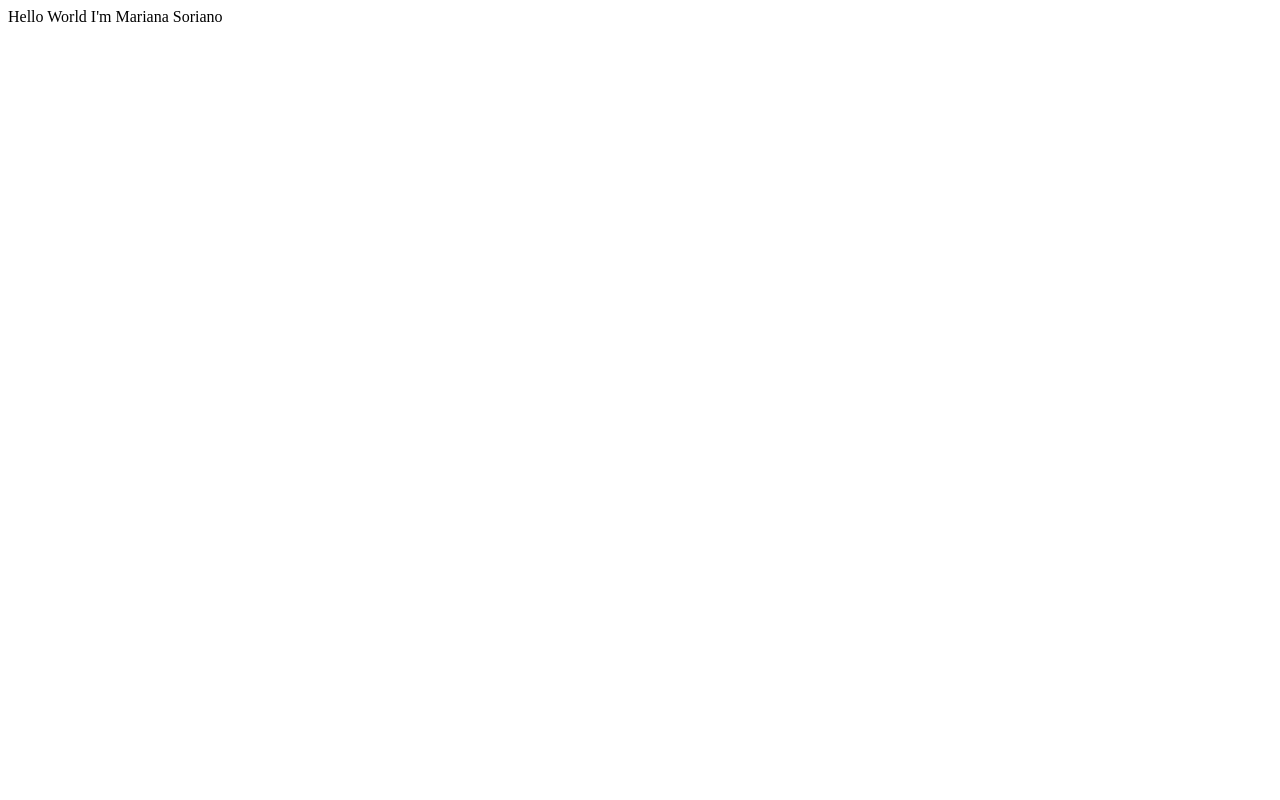
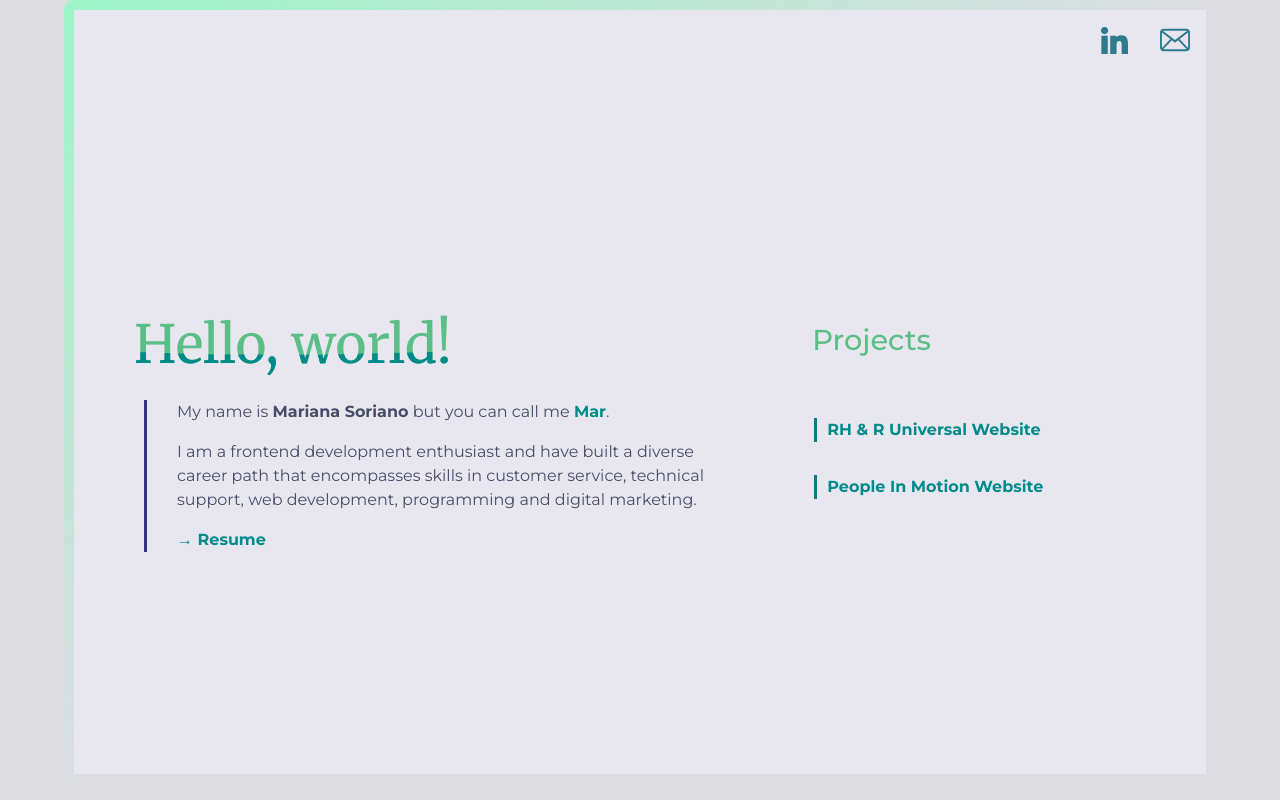
Before and after one commit to MarianaSori/MarianaSori.github.io, a plain HTML site: page index.html in a window 1280 px wide. Drawn offline with nearby package versions, Linux system fonts and the light colour scheme.

Commit message:
version1

```diff
--- /dev/null
+++ b/css/style.css
@@ -0,0 +1,206 @@
+@import url("https://fonts.googleapis.com/css2?family=Merriweather:ital,wght@0,300;0,400;0,700;0,900;1,300;1,400;1,700;1,900&family=Montserrat:ital,wght@0,100..900;1,100..900&display=swap");
+
+body {
+  background-color: #dcdce1;
+  color: #474d69;
+  font-family: "Montserrat", sans-serif;
+  overflow-y: auto;
+}
+
+h1,
+h2,
+h3,
+h4,
+h5,
+h6 {
+  font-family: "Merriweather", sans-serif;
+  margin: 0;
+}
+
+.hov {
+  text-decoration: none;
+  display: inline-block;
+  position: relative;
+}
+.hov::after {
+  content: "";
+  position: absolute;
+  width: 100%;
+  height: 2px;
+  bottom: 0;
+  left: 0;
+  background-color: rgb(122, 199, 133);
+  transform: scaleX(0);
+  transform-origin: bottom right;
+  transition: transform 0.6s ease-out;
+}
+
+.hov:hover:after {
+  transform: scaleX(1);
+  transform-origin: bottom left;
+}
+
+img {
+  width: 100%;
+}
+
+.row-style {
+  position: relative;
+  padding: 10px;
+  width: 90%;
+  border-radius: 10px;
+}
+
+.row-style::before {
+  border-radius: 10px;
+  content: "";
+  position: absolute;
+  top: 0;
+  left: 0;
+  right: 0;
+  bottom: 0;
+  background-image: linear-gradient(
+    to top left,
+    transparent 50%,
+    #90f9c4 110%,
+    #39f3bb 100%
+  );
+  opacity: 1;
+  transition: opacity 1s;
+}
+
+.row-style::after {
+  border-radius: 10px;
+  content: "";
+  position: absolute;
+  top: 0;
+  left: 0;
+  right: 0;
+  bottom: 0;
+  background-image: linear-gradient(
+    to bottom right,
+    transparent 50%,
+    #90f9c4 110%,
+    #39f3bb 100%
+  );
+  opacity: 0;
+  transition: opacity 1s;
+}
+
+.row-style:hover::before {
+  opacity: 0;
+}
+
+.row-style:hover::after {
+  opacity: 1;
+}
+.colm {
+  display: flex;
+  align-items: left;
+  justify-content: center;
+  flex-direction: column;
+  z-index: 2;
+  background-color: #e8e7ef;
+  padding-left: 35px;
+}
+
+.mcolor {
+  background-color: #e8e7ef;
+  z-index: 2;
+}
+
+.size {
+  height: 90.5%;
+}
+
+.title {
+  font-size: 3.3em;
+  color: rgb(77, 168, 77);
+  padding-left: 25px;
+}
+
+.title1 {
+  font-size: 1.8em;
+  color: #5bbe86;
+  font-family: "Montserrat", sans-serif;
+  padding: 30px 30px 35px 30px;
+}
+
+.content1 {
+  padding-left: 30px;
+  margin-left: 35px;
+  border-left: solid 3px rgb(54, 50, 140);
+}
+
+@media (min-width: 768px) {
+  .title1 {
+    padding: 30px 30px 60px 30px;
+  }
+}
+.projects {
+  border-left: solid teal;
+  padding-left: 10px;
+  margin-bottom: 0;
+}
+
+@media (min-width: 768px) {
+  .projects {
+    margin-bottom: 25px;
+  }
+}
+
+ul {
+  list-style-type: none;
+  padding: 0;
+}
+
+ul li {
+  padding-bottom: 8px;
+}
+
+.highlight {
+  color: darkcyan;
+}
+
+.wavea {
+  color: rgb(91, 190, 134);
+  position: absolute;
+}
+
+.wave {
+  color: darkcyan;
+  animation: wave 2s ease-in-out infinite;
+  transition: 1s;
+  cursor: pointer;
+}
+
+@keyframes wave {
+  0%,
+  100% {
+    clip-path: polygon(
+      0% 47%,
+      10% 48%,
+      33% 54%,
+      54% 60%,
+      70% 61%,
+      84% 59%,
+      100% 52%,
+      100% 100%,
+      0% 100%
+    );
+  }
+
+  50% {
+    clip-path: polygon(
+      0% 60%,
+      15% 65%,
+      34% 66%,
+      51% 62%,
+      67% 58%,
+      84% 45%,
+      100% 46%,
+      100% 100%,
+      0% 100%
+    );
+  }
+}
--- a/index.html
+++ b/index.html
@@ -1 +1,77 @@
-Hello World I'm Mariana Soriano
+<!DOCTYPE html>
+<html lang="en">
+
+<head>
+    <meta charset="UTF-8">
+    <meta name="viewport" content="width=device-width, initial-scale=1.0">
+    <link href="https://cdn.jsdelivr.net/npm/bootstrap@5.3.3/dist/css/bootstrap.min.css" rel="stylesheet"
+        integrity="sha384-QWTKZyjpPEjISv5WaRU9OFeRpok6YctnYmDr5pNlyT2bRjXh0JMhjY6hW+ALEwIH" crossorigin="anonymous">
+    <link rel="stylesheet" href="css/style.css">
+    <link rel="stylesheet"
+        href="https://fonts.googleapis.com/css2?family=Material+Symbols+Outlined:opsz,wght,FILL,GRAD@20..48,100..700,0..1,-50..200" />
+    <title>Document</title>
+</head>
+
+<body>
+    <div class="container-fluid row-style vh-100">
+        <nav class="navbar justify-content-end mcolor">
+            <a class="navbar-brand mx-3 hov" href="https://www.linkedin.com/in/mariana-soriano-castro-118583247/"
+                target="_blank">
+                <img src="linkedin-svgrepo-com.svg" width="27" height="27" alt="">
+            </a>
+            <a class="navbar-brand mx-3 hov" href="mailto:masorianoc@hotmail.com" target="_blank">
+                <img src="mail-svgrepo-com.svg" width="30" height="30" alt="">
+            </a>
+        </nav>
+        <div class="container-fluid size">
+            <div class="row h-100">
+                <div class="col-md-7 colm text-left justify-content-middle">
+
+                    <div class="py-4">
+                        <h1 class="title wavea">Hello, world!</h1>
+                        <h1 class="title wave">Hello, world!</h1>
+                    </div>
+
+                    <div class="content1">
+                        <p>My name is <strong>Mariana Soriano</strong> but you can call me <strong
+                                class="highlight hov">Mar</strong>.</p>
+                        <p class="py-0">I am a frontend development enthusiast and have built a diverse career path that
+                            encompasses skills in
+                            customer service, technical support, web development,
+                            programming and digital marketing.</p>
+                        <span><a href="https://drive.google.com/file/d/1EPcbirxjE3uQGE4HfNYM9r1tpjy_fwTC/view?usp=drive_link"
+                                target="_blank" class="hov highlight"> <strong>→ Resume </strong></a></span>
+                    </div>
+                </div>
+
+                <div class="col-md-5 colm px-lg-5 justify-content-center">
+                    <h4 class="title1">Projects</h4>
+                    <div class="px-4">
+                        <div class="mcolor px-2">
+                            <ul>
+                                <li><a class="projects hov highlight" href="https://rhr-universal.com/"
+                                        target="_blank"><strong>RH & R
+                                            Universal
+                                            Website</strong></a></li>
+                                <li> <a class="projects hov highlight" href="https://peopleinmotion.net/"
+                                        target="_blank"><strong>People In Motion
+                                            Website</strong></a>
+                                </li>
+                            </ul>
+
+                        </div>
+                    </div>
+                </div>
+            </div>
+        </div>
+
+    </div>
+
+
+    <script src="https://cdn.jsdelivr.net/npm/bootstrap@5.3.3/dist/js/bootstrap.bundle.min.js"
+        integrity="sha384-YvpcrYf0tY3lHB60NNkmXc5s9fDVZLESaAA55NDzOxhy9GkcIdslK1eN7N6jIeHz"
+        crossorigin="anonymous"></script>
+
+</body>
+
+</html>
```
Also changed, not shown: linkedin-svgrepo-com.svg (added), mail-svgrepo-com.svg (added).
